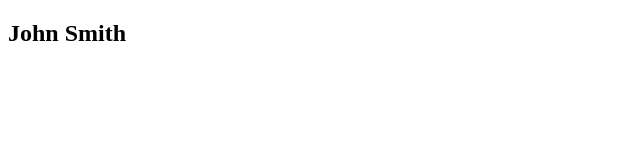
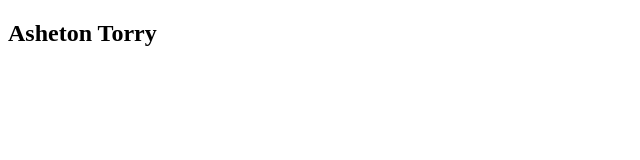
Before and after one commit to ATorry1990/foobar, a plain HTML site: page index.html in a window 1280 px wide. Shown: the full height of the page, 0-640 px from the left. Drawn offline with Linux system fonts and the light colour scheme.

Commit message:
updated h2 with my name

```diff
--- a/index.html
+++ b/index.html
@@ -7,6 +7,6 @@
   <title>I'm comitted</title>
 </head>
 <body>
-  <h2>John Smith</h2>
+  <h2>Asheton Torry</h2>
 </body>
 </html>
```
